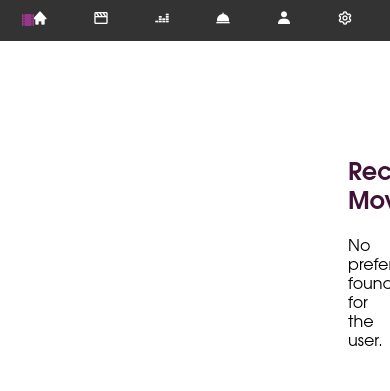
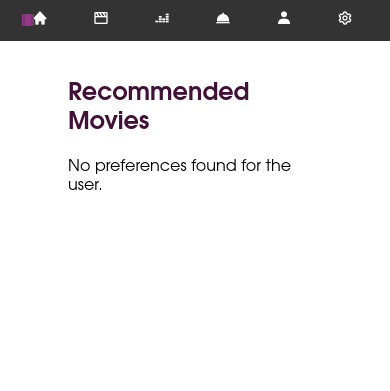
Before and after one commit to Romeo110/WebFinal, a PHP site: page /recommend.php in a window 390 px wide; the page is wider, and only the part inside the window is pictured. Shown: the top 391 px of that part. Run offline with PHP 8.4, Linux system fonts and the light colour scheme; the visitor is signed in with stand-in values (Sample User, id 1); data that the repository does not hold is empty; some libraries are stand-ins or nearby versions.

Commit message:
responsiveness for recommend page
small margin edit for compare

```diff
--- a/css/compare.css
+++ b/css/compare.css
@@ -239,7 +239,7 @@ h3 {
         /* Hide text labels on smaller screens */
     }
     .main-content {
-        margin-left: 20px;
+        margin-left: 0px;
         margin-right: 40px;
         margin-top: 20px;
         margin-bottom: 20px;
--- a/css/recommend.css
+++ b/css/recommend.css
@@ -101,8 +101,8 @@ h2 {
 .main-content {
     padding: 40px;
     margin-top: 100px;
-    margin-left: 300px;
-    margin-right: 300px;
+    margin-left: 20%;
+    margin-right: 20%;
     margin-bottom: 300px;
     /* Adjust as needed */
 }
@@ -171,15 +171,6 @@ h2 {
     font-size: 14px;
 }
 
-
-/* Adjustments for smaller screen sizes */
-
-@media only screen and (max-width: 768px) {
-    .movie-card {
-        border-radius: 0;
-    }
-}
-
 .movie-info h3 a {
     text-decoration: none;
     color: inherit;
@@ -219,3 +210,29 @@ h2 {
     opacity: 0.8;
     /* Adjust opacity for hover effect */
 }
+
+
+/* Adjustments for smaller screen sizes */
+
+@media only screen and (max-width: 768px) {
+    .horizontal-navbar ul {
+        flex-direction: row;
+        align-items: center;
+    }
+    .horizontal-navbar li {
+        margin: 0 10px;
+    }
+    .horizontal-navbar a .item-txt {
+        display: none;
+        /* Hide text labels on smaller screens */
+    }
+    body {
+        margin-bottom: 100px;
+    }
+    .main-content {
+        margin-left: 20px;
+        margin-right: 40px;
+        margin-top: 20px;
+        margin-bottom: 20px;
+    }
+}
```
